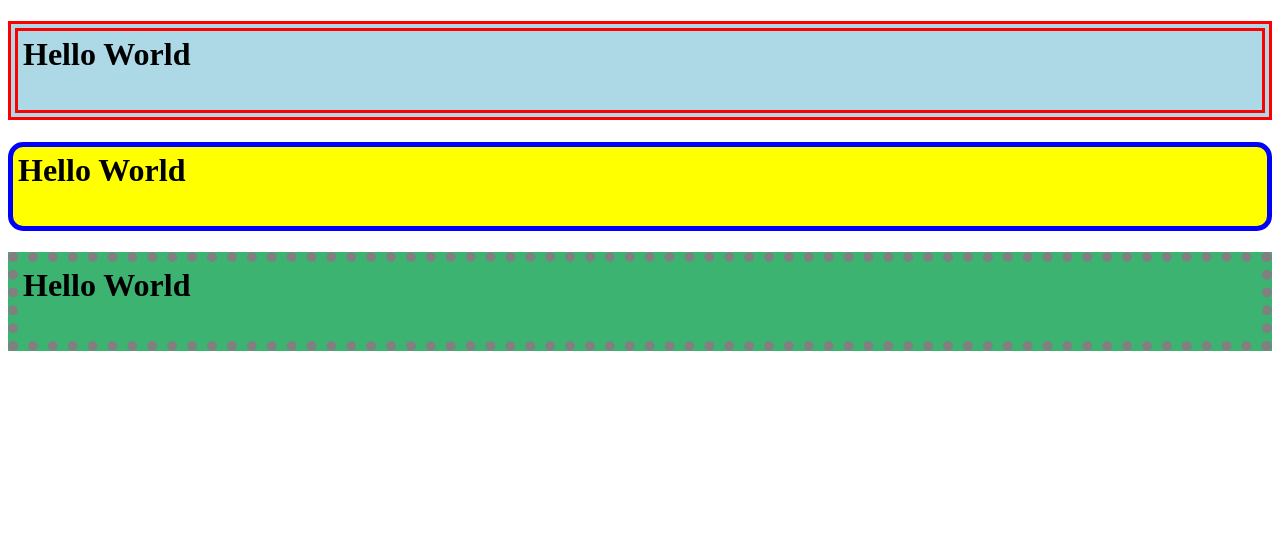
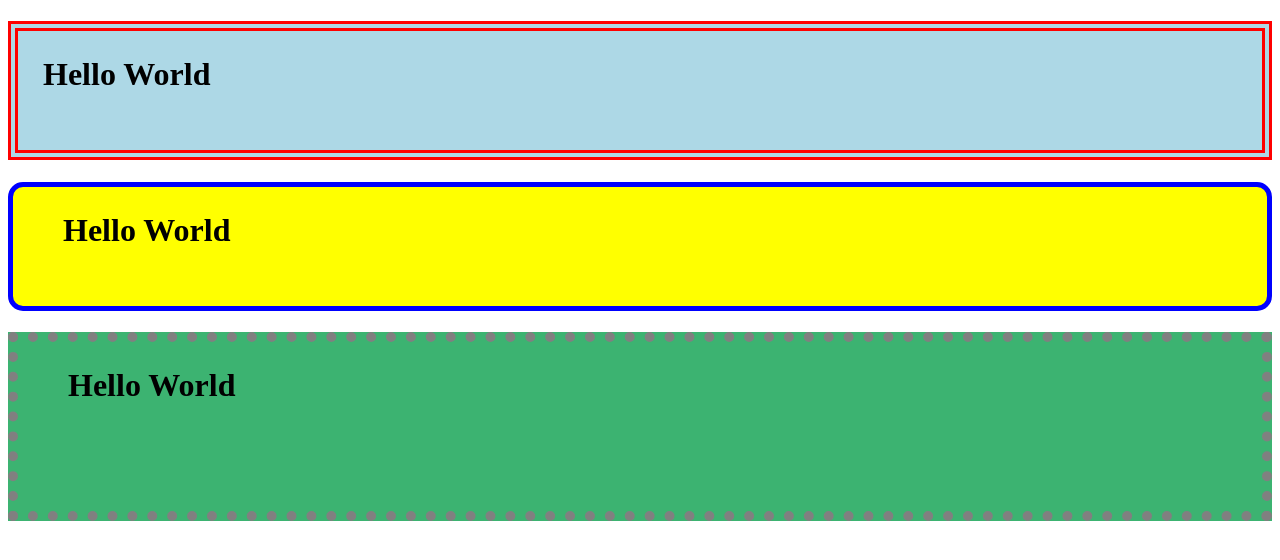
Before and after one commit to irischue1218-code/0323, a plain HTML site: page index.html in a window 1280 px wide. Drawn offline with Linux system fonts and the light colour scheme.

Commit message:
Update index.html

```diff
--- a/index.html
+++ b/index.html
@@ -6,22 +6,21 @@
 .round1 {
   background-color: lightblue;
   border:10px double red;
-  padding: 5px;
-  margin-bottom:20px;
+  padding: 25px;
 }
 
 .round2 {
   background-color:yellow;
   border: 5px solid blue;
   border-radius:15px;
-  padding: 5px;
+  padding: 25px 50px;
   margin-bottom:20px;
 }
 
 .round3 {
   background-color:mediumseagreen;
   border: 10px dotted gray;
-  padding: 5px;
+  padding: 25px 50px 75px;
 }
 </style>
 </head>
```
